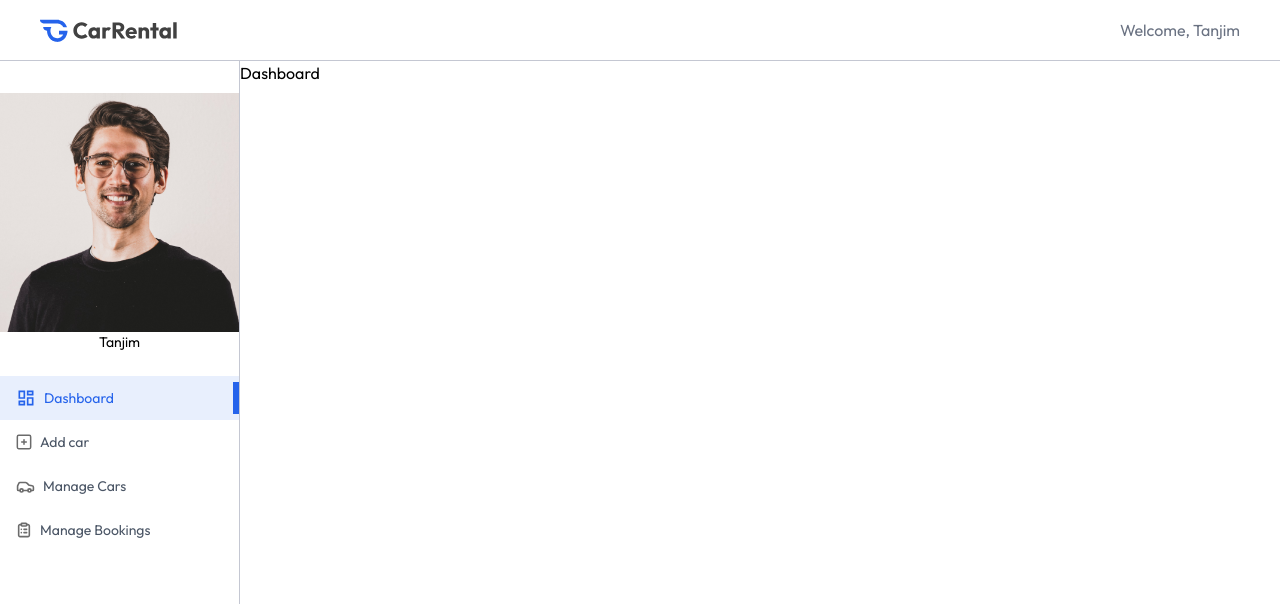
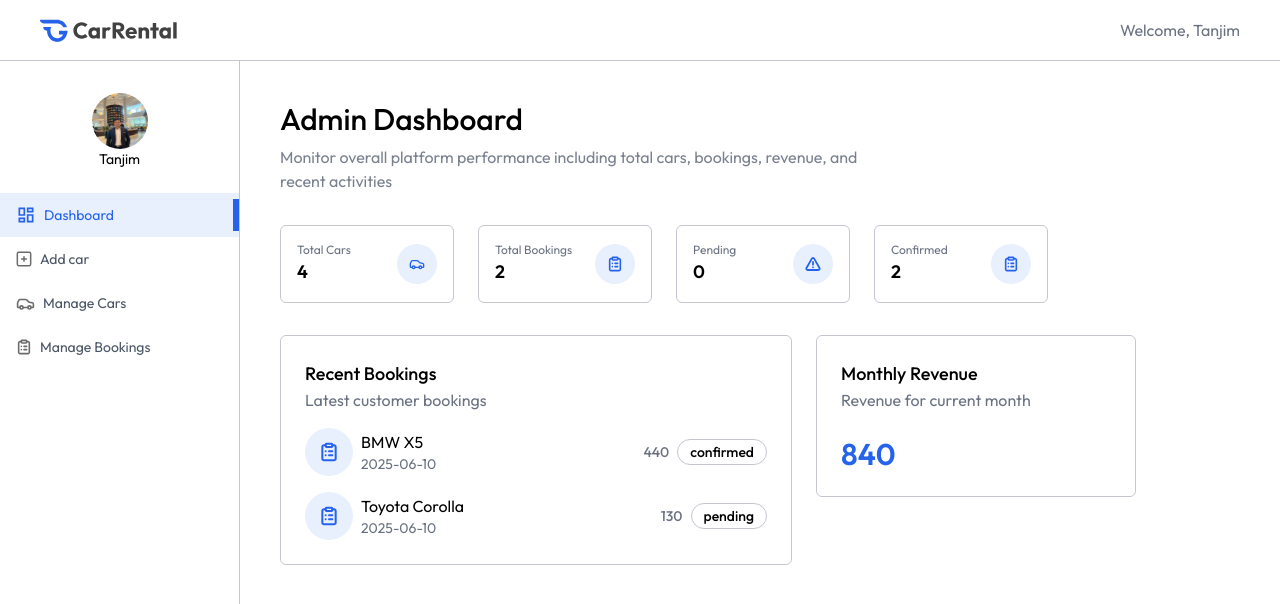
Before and after one commit to tanjimahmmed/car-rental-full-stack, a React (Vite) app in the folder client/: page /owner in a window 1280 px wide. Shown: the top 604 px of the page. Built offline with nearby package versions, Linux system fonts and the light colour scheme.

Commit message:
add dashboard data on dashboard page

```diff
--- a/client/src/components/owner/Sidebar.jsx
+++ b/client/src/components/owner/Sidebar.jsx
@@ -15,7 +15,7 @@
     <div className='relative min-h-screen md:flex flex-col items-center pt-8 max-w-13 md:max-w-60 w-full border-r border-borderColor text-sm'>
         <div className="group relative">
             <label htmlFor="image">
-                <img src={image ? URL.createObjectURL(image) : user?.image || "https://images.unsplash.com/photo-1542685295-b280fd4d2c59?q=80&w=687&auto=format&fit=crop&ixlib=rb-4.1.0&ixid=M3wxMjA3fDB8MHxwaG90by1wYWdlfHx8fGVufDB8fHx8fA%3D%3D"} alt="" />
+                <img src={image ? URL.createObjectURL(image) : user?.image || "https://images.unsplash.com/photo-1542685295-b280fd4d2c59?q=80&w=687&auto=format&fit=crop&ixlib=rb-4.1.0&ixid=M3wxMjA3fDB8MHxwaG90by1wYWdlfHx8fGVufDB8fHx8fA%3D%3D"} alt="" className='h-9 md:h-14 w-9 md:w-14 rounded-full mx-auto'/>
                 <input type="file" id='image' accept='image/*' hidden onChange={e => setImage(e.target.files[0])}/>
 
                 <div className='absolute hidden top-0 right-0 left-0 bottom-0 bg-black/10 rounded-full group-hover:flex items-center justify-center cursor-pointer'>
--- a/client/src/pages/owner/Dashboard.jsx
+++ b/client/src/pages/owner/Dashboard.jsx
@@ -1,8 +1,82 @@
-import React from 'react'
+import React, { useEffect, useState } from 'react'
+import { assets, dummyDashboardData } from '../../assets/assets'
+import Title from '../../components/owner/Title'
 
 const Dashboard = () => {
+
+  const currency = import.meta.env.VITE_CURRENCY
+
+  const [data, setData] = useState({
+    totalCars: 0,
+    totalBookings: 0,
+    pendingBookings: 0,
+    completedBookings: 0,
+    recentBookings: [],
+    monthlyRevenue: 0,
+  })
+
+  const dashboardCards = [
+    {title: 'Total Cars', value: data.totalCars, icon: assets.carIconColored},
+    {title: 'Total Bookings', value: data.totalBookings, icon: assets.listIconColored},
+    {title: 'Pending', value: data.pendingBookings, icon: assets.cautionIconColored},
+    {title: 'Confirmed', value: data.completedBookings, icon: assets.listIconColored},
+  ]
+
+  useEffect(() => {
+    setData(dummyDashboardData)
+  }, []);
+
   return (
-    <div>Dashboard</div>
+    <div className='px-4 pt-10 md:px-10 flex-1'>
+      <Title title="Admin Dashboard" subTitle="Monitor overall platform performance including total cars, bookings, revenue, and recent activities"/>
+
+      <div className='grid sm:grid-cols-2 md:grid-cols-3 lg:grid-cols-4 gap-6 my-8 max-w-3xl'>
+        {dashboardCards.map((card, index) => (
+          <div key={index} className="flex gap-2 items-center justify-between p-4 rounded-md border border-borderColor">
+            <div>
+              <h1 className='text-xs text-gray-500'>{card.title}</h1>
+              <p className='text-lg font-semibold'>{card.value}</p>
+            </div>
+            <div className="flex items-center justify-center w-10 h-10 rounded-full bg-primary/10">
+              <img src={card.icon} alt="" className='h-4 w-4'/>
+            </div>
+          </div>
+        ))}
+      </div>
+
+      <div className='flex flex-wrap items-start gap-6 mb-8 w-full'>
+        {/* recent booking */}
+        <div className='p-4 md:p-6 border border-borderColor rounded-md max-w-lg w-full'>
+          <h1 className='text-lg font-medium'>Recent Bookings</h1>
+          <p className='text-gray-500'>Latest customer bookings</p>
+          {data.recentBookings.map((booking, index) => (
+            <div key={index} className='mt-4 flex items-center justify-between'>
+              <div className="flex items-center gap-2">
+                <div className="hidden md:flex items-center justify-center w-12 h-12 rounded-full bg-primary/10">
+                  <img src={assets.listIconColored} alt="" className='h-5 w-5' />
+                </div>
+                <div>
+                  <p>{booking.car.brand} {booking.car.model}</p>
+                  <p className='text-sm text-gray-500'>{booking.createdAt.split('T')[0]}</p>
+                </div>
+              </div>
+
+              <div className='flex items-center gap-2 font-medium'>
+                <p className='text-sm text-gray-500'>{currency}{booking.price}</p>
+                <p className='px-3 py-0.5 border border-borderColor rounded-full text-sm'>{booking.status}</p>
+              </div>
+            </div>
+          ))}
+        </div>
+
+        {/* monthly revenue */}
+        <div className="p-4 md:p-6 mb-6 border border-borderColor rounded-md w-full md:max-w-xs">
+          <h1 className='text-lg font-medium'>Monthly Revenue</h1>
+          <p className='text-gray-500'>Revenue for current month</p>
+          <p className='text-3xl mt-6 font-semibold text-primary'>{currency}{data.monthlyRevenue}</p>
+        </div>
+      </div>
+    </div>
   )
 }
 
```
Also changed, not shown: client/src/assets/user_profile.png.
